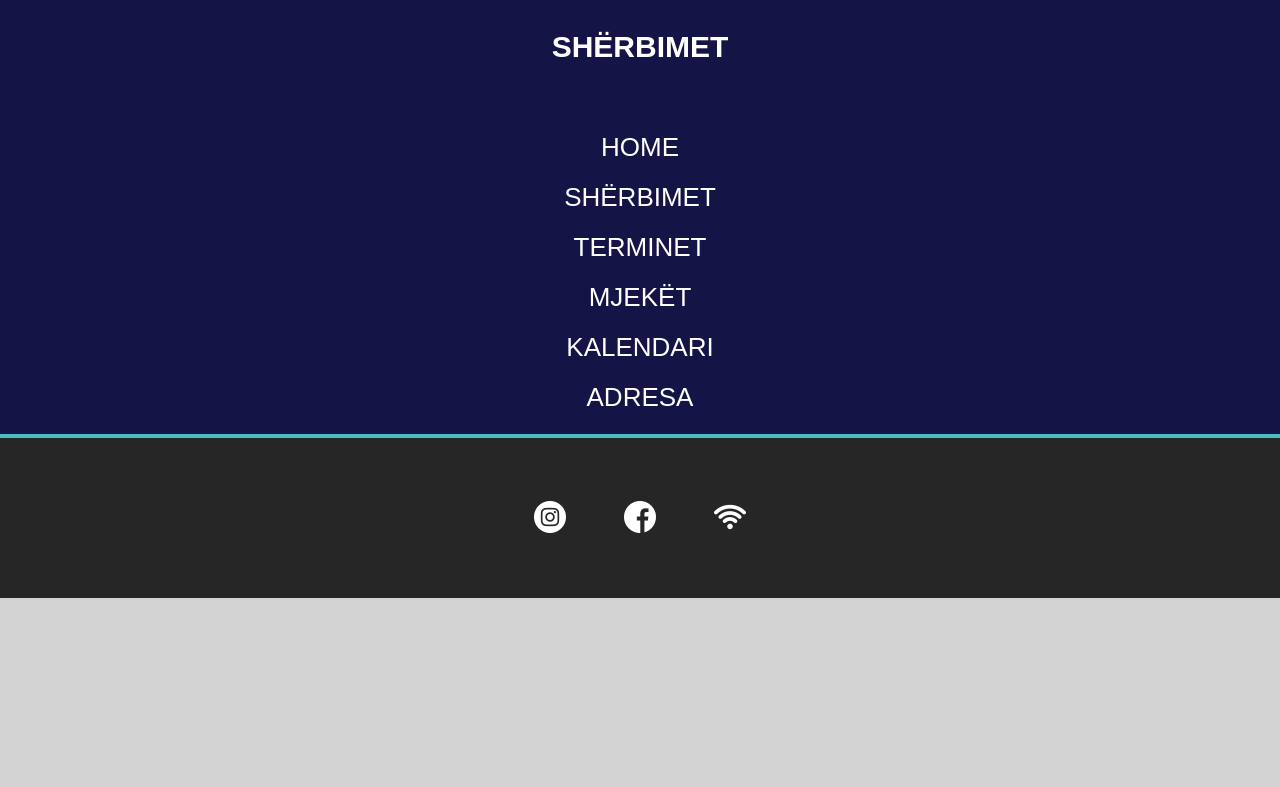
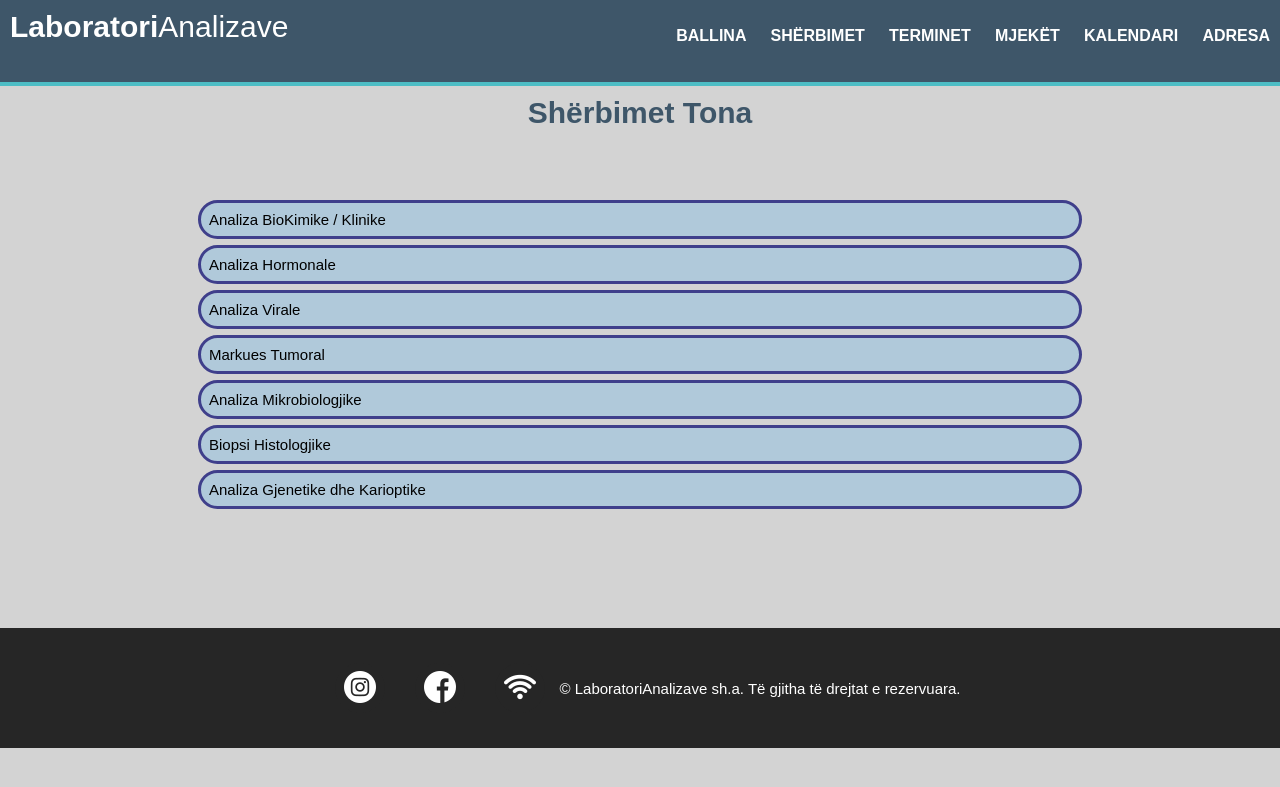
Before and after one commit to WebTeamCse/LaboratoriAnalizave, a PHP site: page /Sherbimet.html in a window 1280 px wide. Shown: the top 787 px of the page. Run offline with PHP 8.4, Linux system fonts and the light colour scheme.

Commit message:
update nav and footer

```diff
--- a/Sherbimet.html
+++ b/Sherbimet.html
@@ -4,35 +4,82 @@
         <meta charset="utf-8">
         <title>Sherbimet</title>
         <link rel="stylesheet" type="text/css" href="styleSh.css">
+        <script src="https://code.jquery.com/jquery-3.5.1.min.js"
+          integrity="sha256-9/aliU8dGd2tb6OSsuzixeV4y/faTqgFtohetphbbj0="
+          crossorigin="anonymous"></script>
     </head>
     <body>
-        <header>
-            <h1>Shërbimet</h1>
-            <div class="container">
+        <div class="navbar">
+            <div class="logo">
+            <h1>Laboratori<span>Analizave</span></h1>
+            </div>
 
-                <nav>
-                    <ul>
-                        <li><a href="indexFP.html">Home</li>
-                        <li><a href="Sherbimet.html">Shërbimet</a></li>
-                        <li><a href="Terminet.html">Terminet</a></li>
-                        <li><a href="Mjeket.html">Mjekët</a></li>
-                        <li><a href="Calendar.html">Kalendari</a></li>
-                        <li><a href="Location.html">Adresa</a></li>
-                    </ul>
-                </nav>
+            <div class="side-nav">
+                <ul>
+                    <li><a href="indexFP.html">Ballina</a></li>
+                    <li><a href="#">Shërbimet</a></li>
+                    <li><a href="#">Terminet</a></li>
+                    <li><a href="#">Mjekët</a></li>
+                    <li><a href="#">Kalendari</a></li>
+                    <li><a href="#">Adresa</a></li>
+                </ul>
             </div>
-        </header>
+        </div>
+                    <div class="toggle">
+                        <div class="hamburger"></div>
+    </div>
+<header>
+<div class="container">
 
+</div>
+
+</header>
+<div class="title">
+    <h1>Shërbimet Tona</h1>
+</div>
+
+<div class="sherbime">
+    <ul >
+        <li>Analiza BioKimike / Klinike</li>
+        <li>Analiza Hormonale</li>
+        <li>Analiza Virale</li>
+        <li>Markues Tumoral</li>
+        <li>Analiza Mikrobiologjike</li>
+        <li>Biopsi Histologjike</li>
+        <li>Analiza Gjenetike dhe Karioptike</li>
+    </ul>
+
+</div>
 
 
         <footer>
+            <div class="left-footer">
             <ul >
                <li><a href="#"><img src="img/instagram.png"></a></li>
                <li><a href="#"><img src="img/facebook.png"></a></li>
                <li><a href="#"><img src="img/wifi.png"></a></li>
            </ul>
+
+        </div>
+           <div class="right-footer">
+               <p>© LaboratoriAnalizave sh.a. Të gjitha të drejtat e rezervuara.</p>
+           </div>
            </footer>
     </body>
 
+    <script>
+
+        $('.toggle').click(function() {
+
+                    $('.side-nav').toggleClass('side-nav-open', 500);
+                    $(this).toggleClass('open');
+                });
+
+
+</script>
+
+
+
+
 
 </html>
--- a/styleSh.css
+++ b/styleSh.css
@@ -1,90 +1,254 @@
+
+    *{
+      margin: 0;
+      padding: 0;
+      list-style: none;
+    }
     body{
       background-color: lightgray;
-    font-family: Arial, Helvetica, sans-serif;
+      font-family:"Raleway", Arial, Helvetica, sans-serif;
       font-size: 15px;
       padding: 0;
       margin: 0;
 
+    }
+    .title{
+      color: #3e5669;
+      padding: 10px;
+      text-align: center;
     }
     .container{
       width: 80%;
       margin: auto;
       overflow: hidden;
     }
+
     ul{
       margin:0;
       padding:0;
     }
 
-  h1{
-    text-align: center;
-  }
-
-  header{
+    header
+    {
       text-transform: uppercase;
-    background-color: rgb(20, 20, 70);
+      background-color:#3e5669;
       color: white;
-    padding-top: 10px;
-    min-height: 70px;
       border-bottom: rgb(77, 189, 197) 4px solid;
     }
 
-  header a{
-    text-decoration: none;
-    text-transform: uppercase;
-    text-align: center;
-    color: white;
-    font-size: 26px;
+    /******* Navigacion BAR *******/
+
+    .home-app {
+      float: left;
+      clear: both;
+      background: #3e5669;
   }
 
-  header ul{
-    margin: 0;
-    padding-bottom: 10px;
-    font-size: 35px;
-  }
-
-  header li{
-
-    display: inline;
-    padding: 0 20px 0 20px;
-  }
-
-  .titulli {
-    font-size: 45;
-    text-align: center;
+  .other-app {
+      float: right;
+      display: inline-block;
+      clear: both;
   }
 
   header nav{
       text-align: center;
       margin-top: 30px;
+      position: relative;
+      clear: both;
   }
 
-  header a:hover{
-    border-bottom: 4px solid red;
-    transition: .5s ;
-    font-weight:bold;
-    font-size: 30px;
+  .navbar-responsive-icon {
+      width: 30px;
+      height: 30px;
+      background: #3e5669;
+      position: absolute;
+      margin-top: -45px;
   }
 
 
-  @media(max-width:1298px){
-     header #titulli,
-     header nav,
-     ul li{
-       padding: 5px;
-       text-align: center;
+  /***** s *****/
+
+
+  .navbar {
+      color:white;
+      background-color:#3e5669;
+  }
+  .logo  h1 {
+      margin:0;
+      padding:10px;
+  }
+  .logo h1 span {
+      font-weight: 300;
+  }
+  .side-nav {
+      position: absolute;
+      right:0%;
+      height:0px;
+      overflow: hidden;
+  }
+
+  .side-nav-open {
+      height: auto;
+      clip-path:circle(100%);
+  }
+
+  .open .hamburger {
+      transform: rotate(90deg);
+  }
+
+
+  .side-nav ul{
+      margin:0;
+      padding:0;
+      list-style: none;
+      background-color:#3e5669;
+  }
+  .side-nav a{
+      text-decoration:none;
+      background-color:#3e5669;
       display: block;
+      font-size: 16px;
+      font-weight: bold;
+      color:white;
+      padding:2em 4em;
+      text-transform: uppercase;
+  }
+  .side-nav li{
+      border-bottom: 1px solid #505050;
+  }
+  .side-nav a:hover ,
+  .side-nav a:focus {
+      background-color:#1da7b1;
+      color:#434343;
+  }
+  .side-nav li:last-child {
+      border-bottom:none;
+  }
+
+  .toggle {
+      position:absolute;
+      padding:1em;
+      right:0.75em;
+      top:0.75em;
+      cursor: pointer;
+  }
+  .hamburger ,
+  .haburger::before ,
+  .hamburger::after {
+      content: '';
+      display: block;
+      height:3px;
+      width:1.75em;
+      background:white;
+      border-radius:3px;
+  }
+  .hamburger::after {
+      transform: translateY(8px);
+  }
+  .hamburger::before {
+      transform: translateY(-15px);
+  }
+
+
+  @media (min-width:900px) {
+      .toggle {
+          display:none;
+      }
+      .side-nav {
+          height:auto;
+          position: relative;
+          background:none;
+          float:right;
+          top:-2.15em;
+      }
+      .side-nav  li {
+          display: inline-block;
+          border:none;
+      }
+      .side-nav a {
+          padding:5px 10px;
+      }
+      .side-nav a:hover {
+          background: none;
+          color:lightgrey;
       }
   }
 
+  @media(max-width:1298px) {
+      .home-app {
+          display: block;
+      }
+      .other-app {
+          display: none;
+      }
+      .navbar-responsive-icon {
+          opacity:1;
+      }
+  }
+
+  @media (min-width:1298px){
+      nav ul .li-hidden {
+          opacity: 1;
+      }
+      .navbar-responsive-icon {
+          opacity:0;
+      }
+
+  }
+  /******* endNavigavion *******/
+
+  .sherbime{
+      margin-top: 60px;
+   margin-left: auto;
+   margin-right: auto;
+    width: 70%;
+  }
+.sherbime ul{
+ background-color: ;
+}
+
+.sherbime li{
+  margin: 6px;
+  padding: 8px;
+  border: solid rgb(63, 63, 139);
+  background-color: rgb(176, 201, 218);
+  border-radius: 25px;
+}
+
+.sherbime li:hover{
+  background-color: rgb(112, 160, 190);
+  cursor: pointer;
+  font-size: larger;
+  font-weight: bold;
+  padding: 10px;
+  margin-left: auto;
+  margin-right: auto;
+   width: 70%;
+
+
+}
+
+
   footer{
+
+    margin-top: 119px;
     display: flex;
-    height: 20vh;
+    height: 15vh;
     text-align: center;
     align-items: center;
     justify-content: center;
     background: #262626;
   }
+
+  /*footer{
+    display: flex;
+    height: 20vh;
+
+    text-align: center;
+    align-items: center;
+    justify-content: center;
+
+  }*/
   footer ul{
     display: flex;
   }
@@ -100,78 +264,11 @@ body{
     border-radius: 50%;
     margin: 0 15px;
     cursor: pointer;
-    transition: .3s;
   }
-  footer ul li:before{
-    position: absolute;
-    content: '';
-    top: 0;
-    left: 0;
-    height: inherit;
-    width: inherit;
-
-    border-radius: 50%;
-    transform: scale(.9);
-    z-index: -1;
-    transition: .5s;
+  .right-footer{
+    float: right;
+    color: white;
 }
-  footer ul li:nth-child(1):before{
-    background: #4267B2;
+.left-footer{
+    float: left;
 }
-  footer ul li:nth-child(2):before{
-    background: #1DA1F2;
-  }
-  footer ul li:nth-child(3):before{
-    background: #E1306C;
-  }
-  footer ul li:nth-child(4):before{
-    background: #2867B2;
-  }
-  footer ul li:nth-child(5):before{
-    background: #ff0000;
-  }
-  footer ul li:hover:before{
-    filter: blur(3px);
-    transform: scale(1.2);
-    /* box-shadow: 0 0 15px #d35400; */
-  }
-  footer ul li:nth-child(1):hover:before{
-    box-shadow: 0 0 15px  #E1306C;
-  }
-  footer ul li:nth-child(2):hover:before{
-    box-shadow: 0 0 15px #1DA1F2;
-  }
-  footer ul li:nth-child(3):hover:before{
-    box-shadow: 0 0 15px #E1306C;
-  }
-  footer ul li:nth-child(4):hover:before{
-    box-shadow: 0 0 15px #2867B2;
-  }
-  footer ul li:nth-child(5):hover:before{
-    box-shadow: 0 0 15px #ff0000;
-  }
-  footer ul li:nth-child(1):hover{
-    color: #456cba;
-    box-shadow: 0 0 15px #E1306C;
-    text-shadow: 0 0 15px #E1306C;
-  }
-  footer ul li:nth-child(2):hover{
-    color: #26a4f2;
-    box-shadow: 0 0 15px #1DA1F2;
-    text-shadow: 0 0 15px #1DA1F2;
-  }
-  footer ul li:nth-child(3):hover{
-    color: #e23670;
-    box-shadow: 0 0 15px #E1306C;
-    text-shadow: 0 0 15px #E1306C;
-  }
-  footer ul li:nth-child(4):hover{
-    color: #2a6cbb;
-    box-shadow: 0 0 15px #2867B2;
-    text-shadow: 0 0 15px #2867B2;
-  }
-  footer ul li:nth-child(5):hover{
-    color: #ff1a1a;
-    box-shadow: 0 0 15px #ff0000;
-    text-shadow: 0 0 15px #ff0000;
-  }
--- /dev/null
+++ b/text.txt
@@ -0,0 +1,2 @@
+ishalla po ban
+Se ka qare
```
Also changed, not shown: indexFP.html (+15 -14 lines), styleFP.css (+36 -22 lines), profile.jpg (added). Lines whose indentation alone changed are shown as unchanged.
